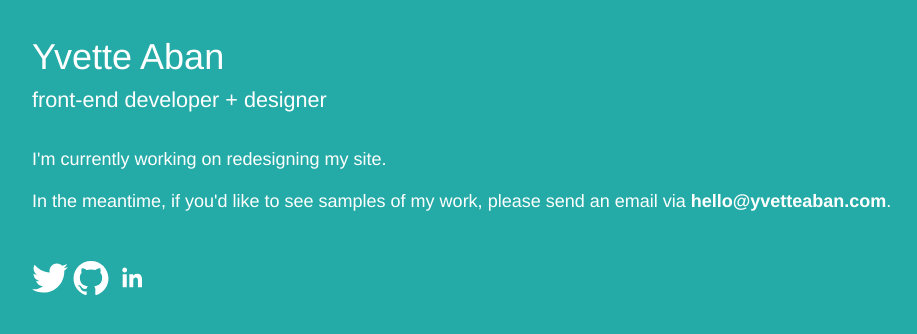
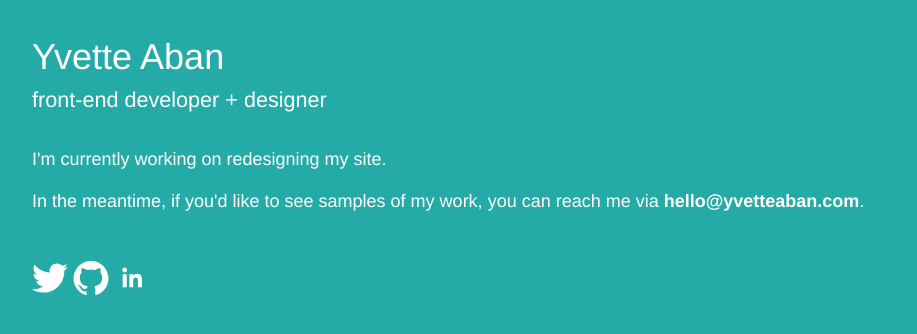
Before and after one commit to yvetteaban/yvetteaban.github.io, a Jekyll site: the page built from index.html, in a window 1280 px wide. Shown: the top 334 px of the page, without its empty margins (53-970 px from the left). Built offline with Jekyll 4.4.1, drawn with Linux system fonts in a browser that asks for light colours.

Commit message:
Changed the wording

```diff
--- a/index.html
+++ b/index.html
@@ -8,6 +8,6 @@ layout: default
   <h2>front-end developer + designer</h2>
 
   <p>I'm currently working on redesigning my site.</p>
-  <p>In the meantime, if you'd like to see samples of my work, please send an email via <strong><a href="mailto:hello@yvetteaban.com?subject=Portfolio%20Request">hello@yvetteaban.com</a></strong>.</p>
+  <p>In the meantime, if you'd like to see samples of my work, you can reach me via <strong><a href="mailto:hello@yvetteaban.com?subject=Portfolio%20Request">hello@yvetteaban.com</a></strong>.</p>
 
 </div>
```
